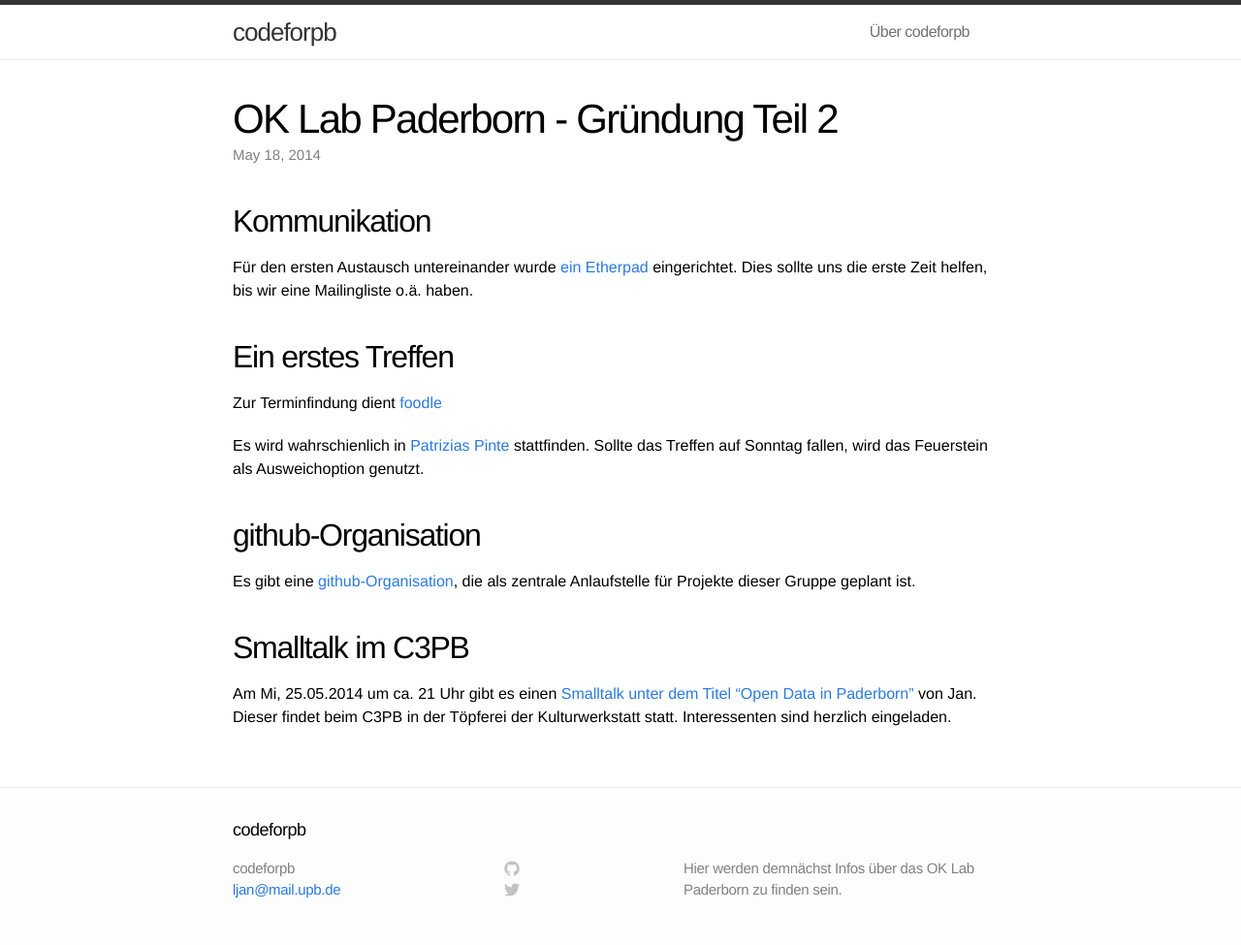
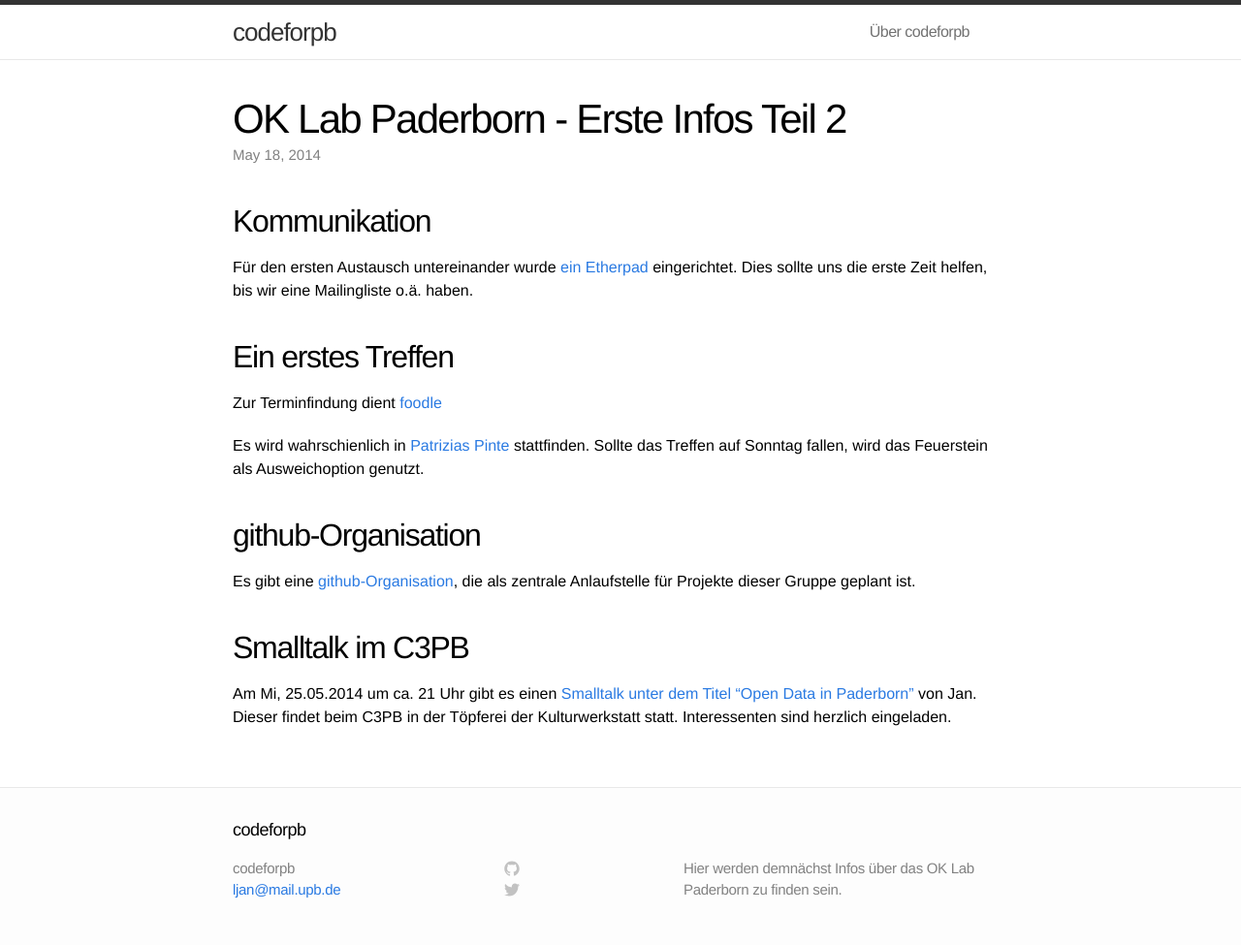
Before and after one commit to codeforpb/codeforpb.github.io, a Jekyll site: the page built from _posts/2014-05-18-ok_lab_opening_first_infos_part_2.markdown, in a window 1280 px wide. Shown: the whole page at 97% size. Built offline with Jekyll 4.4.1, drawn with Linux system fonts in a browser that asks for light colours.

Commit message:
Corrected title of second post

```diff
--- a/_posts/2014-05-18-ok_lab_opening_first_infos_part_2.markdown
+++ b/_posts/2014-05-18-ok_lab_opening_first_infos_part_2.markdown
@@ -1,6 +1,6 @@
 ---
 layout: post
-title:  "OK Lab Paderborn - Gründung Teil 2"
+title:  "OK Lab Paderborn - Erste Infos Teil 2"
 date:   2014-05-18 20:00:00
 categories: oklabpb
 ---
```
